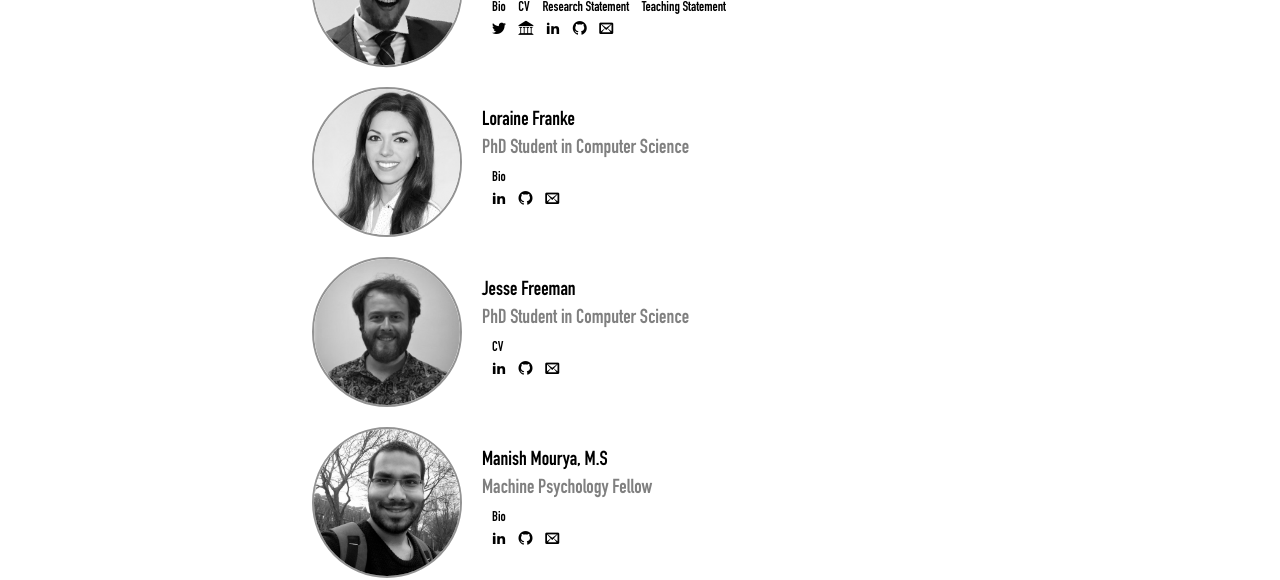
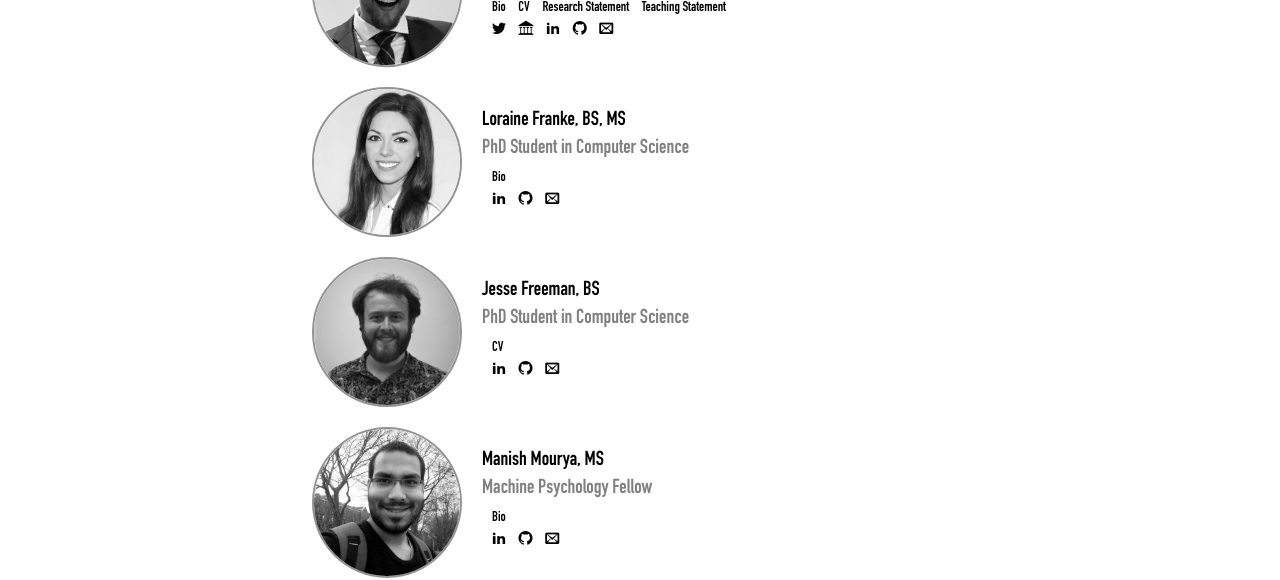
Before and after one commit to mpsych/mpsych.org, a Jekyll site: the page built from people.md, in a window 1280 px wide. Shown: the part 463-1043 px from the top of the page. Built offline with Jekyll 4.4.1, drawn with Linux system fonts in a browser that asks for light colours; some web fonts are replaced.

```diff
--- a/people.md
+++ b/people.md
@@ -34,7 +34,7 @@ permalink: /people
 <div class="person">
   <img src="/people/franke.jpg">
   <div class="caption">
-    Loraine Franke<br>
+    Loraine Franke, BS, MS<br>
     <span class="role">PhD Student in Computer Science</span><br>
     <span class="links">
       <a class="cleanlink" href="/people/franke/bio.txt">Bio</a>
@@ -51,7 +51,7 @@ permalink: /people
 <div class="person">
   <img src="/people/freeman.jpg">
   <div class="caption">
-    Jesse Freeman<br>
+    Jesse Freeman, BS<br>
     <span class="role">PhD Student in Computer Science</span><br>
     <span class="links">
       <a class="cleanlink" href="/people/freeman/cv.pdf">CV</a>
@@ -68,7 +68,7 @@ permalink: /people
 <div class="person">
   <img src="/people/manish.jpg">
   <div class="caption">
-    Manish Mourya, M.S<br>
+    Manish Mourya, MS<br>
     <span class="role">Machine Psychology Fellow</span><br>
 	<span class="links">
       <a class="cleanlink" href="https://mouryamanish.github.io">Bio</a>
```
